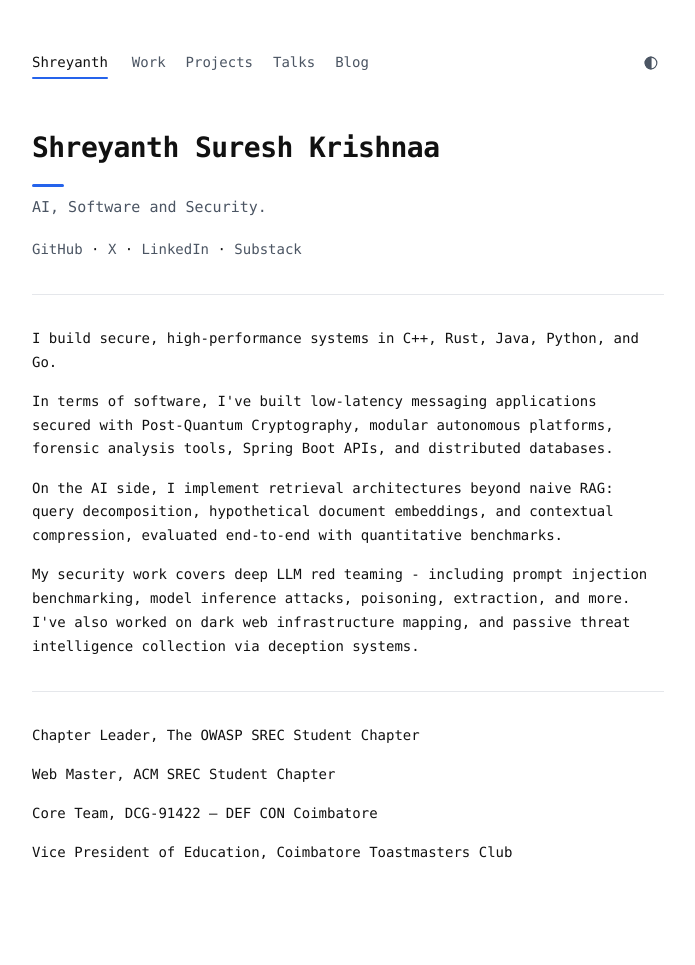
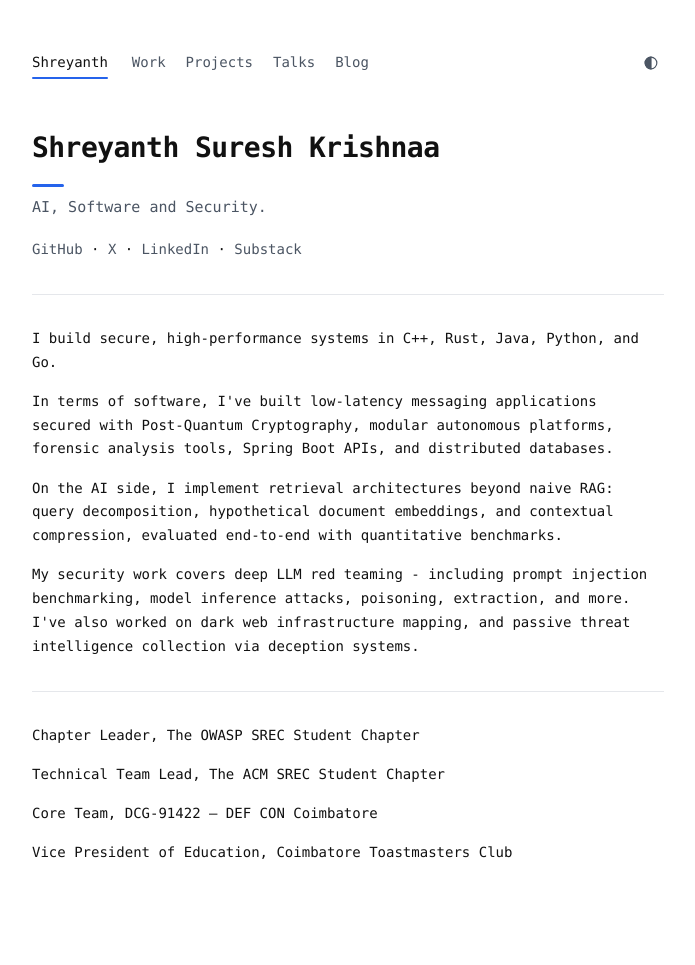
Before and after one commit to shreyanth-sureshkrishnaa/personal-site, a Jekyll site: the page built from index.html, in a window 1280 px wide. Shown: the whole page, without its empty margins (292-987 px from the left). Built offline with Jekyll 4.4.1, drawn with Linux system fonts in a browser that asks for light colours.

```diff
--- a/index.html
+++ b/index.html
@@ -30,6 +30,6 @@
 <hr>
 
 <p>Chapter Leader, The OWASP SREC Student Chapter</p>
-<p>Web Master, ACM SREC Student Chapter</p>
+<p>Technical Team Lead, The ACM SREC Student Chapter</p>
 <p>Core Team, DCG-91422 — DEF CON Coimbatore</p>
 <p>Vice President of Education, Coimbatore Toastmasters Club</p>
```
